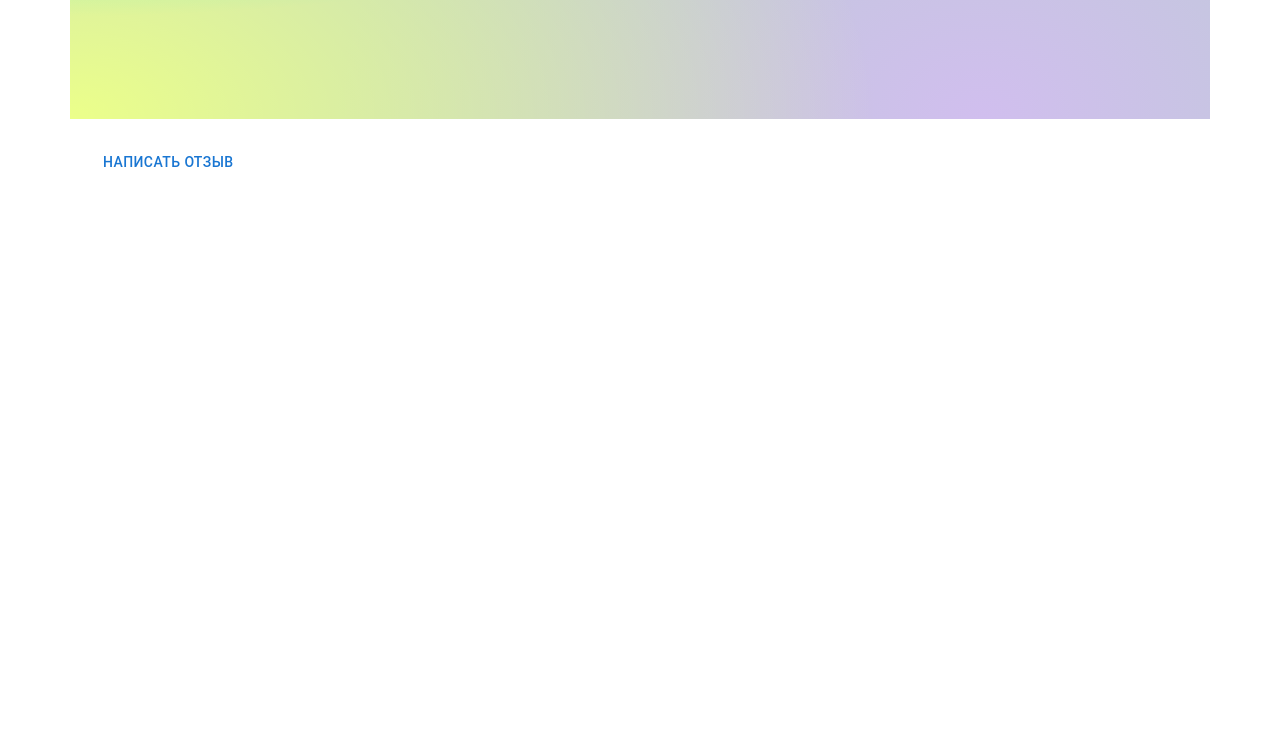
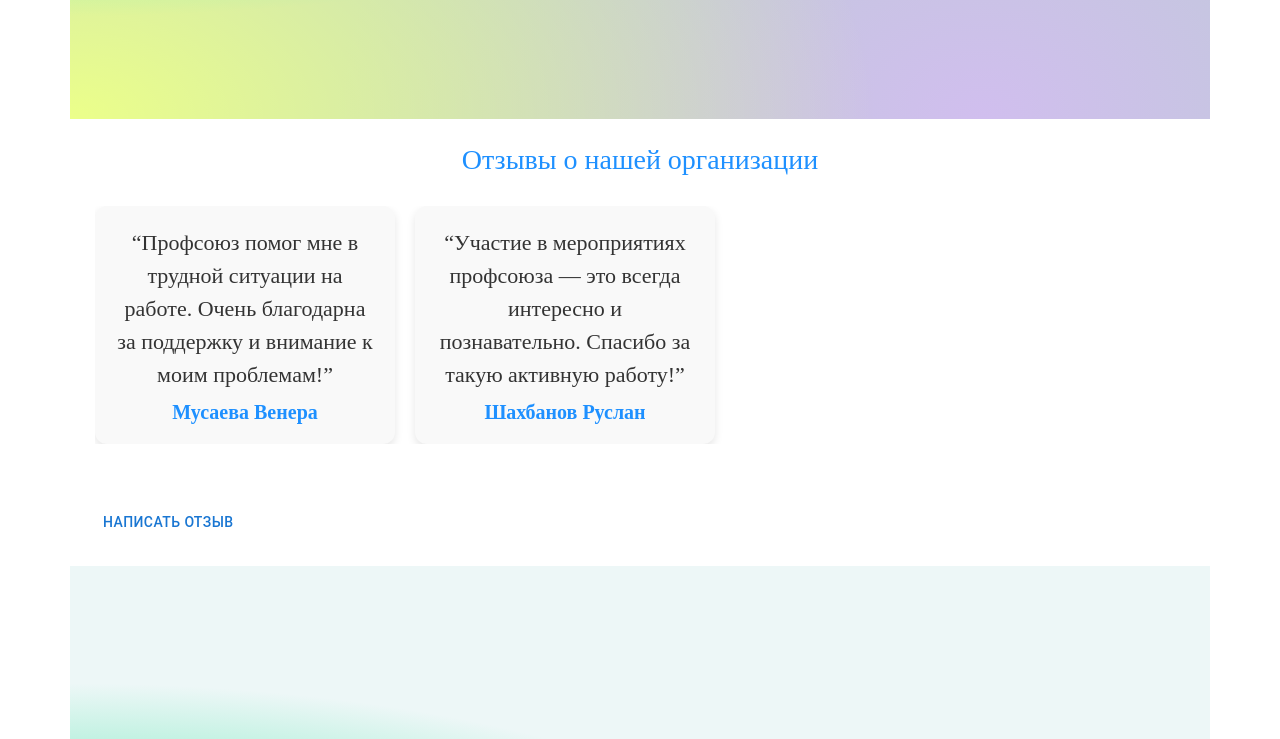
Before and after one commit to magomedov-m/trade-union-hub, a Next.js app: page / in a window 1280 px wide. Shown: the part 1891-2630 px from the top of the page. Built offline with nearby package versions, Linux system fonts and the light colour scheme; grey boxes are pictures that could not be loaded; what @mui/material-nextjs would draw is missing.

Commit message:
Вынес на главную страницу отзывы

```diff
--- a/src/app/page.js
+++ b/src/app/page.js
@@ -3,7 +3,7 @@ import Banner from "@/components/Banner/Banner";
 import AboutPPo from "@/components/AboutPPO/AboutPPo";
 import styles from "./page.module.css";
 import ServiceCards from "@/components/ServiceCards/ServiceCards";
-import EventsContainer from "@/components/Events/EventsContainer";
+import EventsContainer from "@/components/Events/FeedbackContainer";
 import Contacts from "@/components/Contacts/Contacts";
 import Footer from "@/components/Footer/Footer";
 import { motion } from "framer-motion";
--- a/src/components/Events/EventsContainer.jsx
+++ /dev/null
@@ -1,16 +0,0 @@
-import React from 'react'
-import styles from './EventsContainer.module.scss'
-// import Image from 'next/image'
-// import medVenatus from '../../../public/medVenatus.jpg'
-// import Goryanka from '../../../public/goryanka.jpg'
-// import StreetBall from '../../../public/streetball.jpg'
-import { Button } from '@mui/material'
-import Link from 'next/link'
-
-export default function EventsContainer() {
-  return (
-    <div className={styles.content}>
-        <Link href='/about'><Button>Написать отзыв</Button></Link>
-    </div>
-  )
-}
--- a/src/components/Events/EventsContainer.module.scss
+++ /dev/null
@@ -1,45 +0,0 @@
-.content {
-    display: flex;
-    width: 1140px;
-    height: 900px;
-    padding: 25px;
-}
-
-.eventsContainer {
-    width: 1000px;
-    margin: 0 auto;
-    display: flex;
-    flex-wrap: wrap;
-    justify-content: space-around;
-}
-
-.eventsItem {
-    display: flex;
-    align-items: center;
-    justify-content: space-around;
-    margin: 10px;
-    width: 400px;
-    height: 400px;
-    position: relative;
-    overflow: hidden;
-}
-
-.eventsTitle {
-    flex-direction: column;
-    padding: 130px 0;
-    justify-content: space-around;
-}
-
-.img {
-    height: 100%;
-    object-fit: contain;
-    box-shadow: 10px 10px 10px 10px rgba(0, 0, 0, 0.212);
-    transition: transform 0.5s ease;
-}
-.img:hover {
-    transform: scale(1.2);
-}
-
-.p {
-    font-size: 20px;
-}
--- /dev/null
+++ b/src/components/Events/FeedbackContainer.jsx
@@ -0,0 +1,37 @@
+import React from "react";
+import styles from "./FeedbackContainer.module.scss";
+import { Button } from "@mui/material";
+import Link from "next/link";
+
+export default function EventsContainer() {
+  return (
+    <div className={styles.feedbackMessages}>
+      {/* Reviews Section */}
+      <section className={styles.reviews}>
+        <h2>Отзывы о нашей организации</h2>
+        <div className={styles.reviewsSlider}>
+          <div className={styles.reviewCard}>
+            <p>
+              “Профсоюз помог мне в трудной ситуации на работе. Очень благодарна
+              за поддержку и внимание к моим проблемам!”
+            </p>
+            <h4>Мусаева Венера</h4>
+          </div>
+          <div className={styles.reviewCard}>
+            <p>
+              “Участие в мероприятиях профсоюза — это всегда интересно и
+              познавательно. Спасибо за такую активную работу!”
+            </p>
+            <h4>Шахбанов Руслан</h4>
+          </div>
+        </div>
+      </section>
+
+      <div className={styles.content}>
+        <Link href="/about">
+          <Button>Написать отзыв</Button>
+        </Link>
+      </div>
+    </div>
+  );
+}
--- /dev/null
+++ b/src/components/Events/FeedbackContainer.module.scss
@@ -0,0 +1,44 @@
+@import '../../app/variables.scss';
+
+.feedbackMessages {
+  width: 1140px;
+  height: auto;
+  padding: 25px;
+}
+
+.reviews {
+  margin-bottom: 60px;
+  text-align: center;
+
+  h2 {
+    font-size: 28px;
+    color: $primary-color;
+    margin-bottom: 30px;
+  }
+
+  .reviewsSlider {
+    display: flex;
+    gap: 20px;
+    overflow-x: auto;
+
+    .reviewCard {
+      flex: 0 0 300px;
+      background: #f9f9f9;
+      padding: 20px;
+      border-radius: 12px;
+      box-shadow: 0 4px 8px rgba(0, 0, 0, 0.1);
+
+      p {
+        font-size: 22px;
+        color: $text-primary;
+        margin-bottom: 10px;
+      }
+
+      h4 {
+        font-size: 20px;
+        color: $primary-color;
+        font-weight: bold;
+      }
+    }
+  }
+}
```
Also changed, not shown: src/app/about/AboutUsPage.module.scss (+0 -35 lines), src/app/about/page.js (+0 -21 lines).
